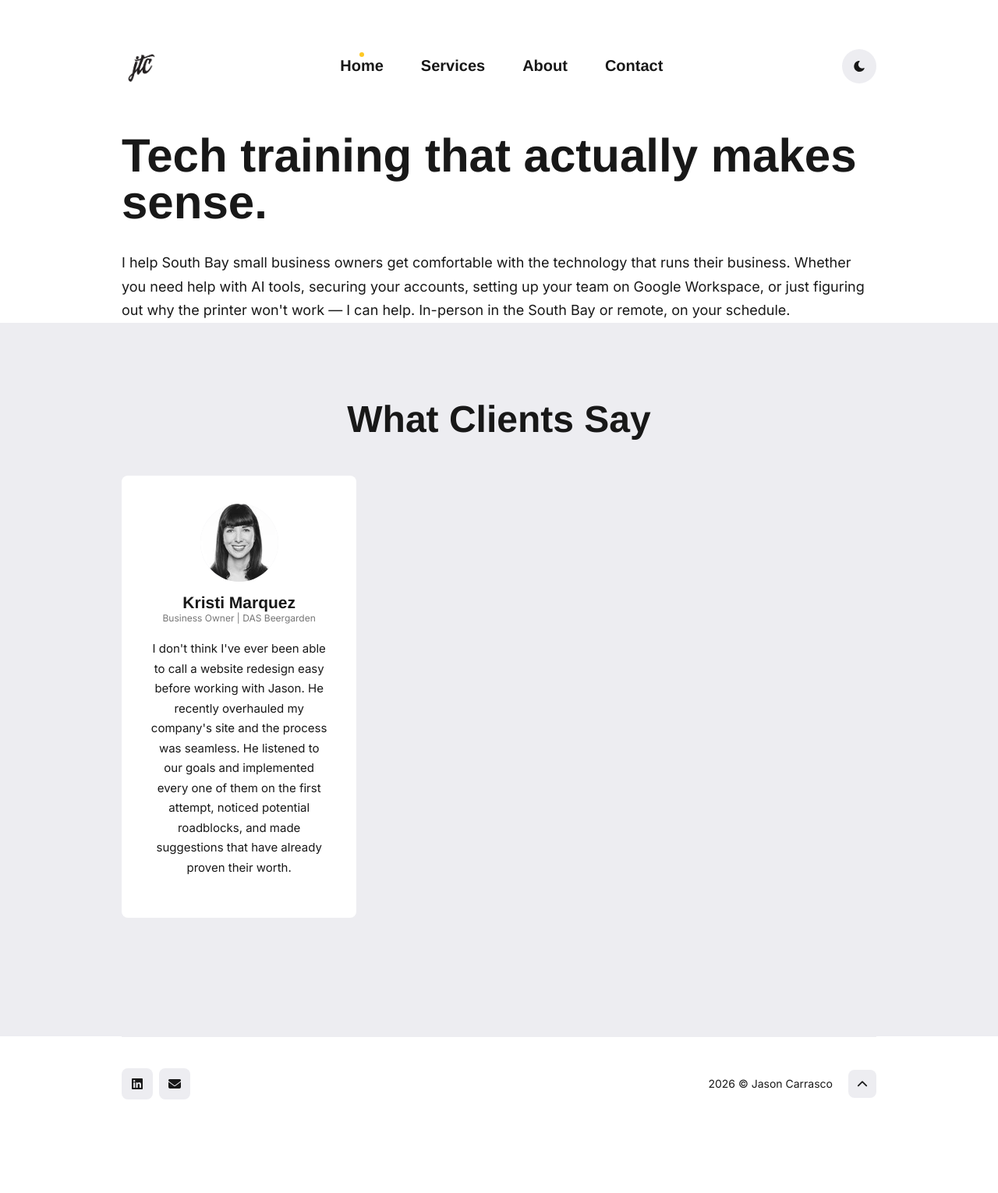
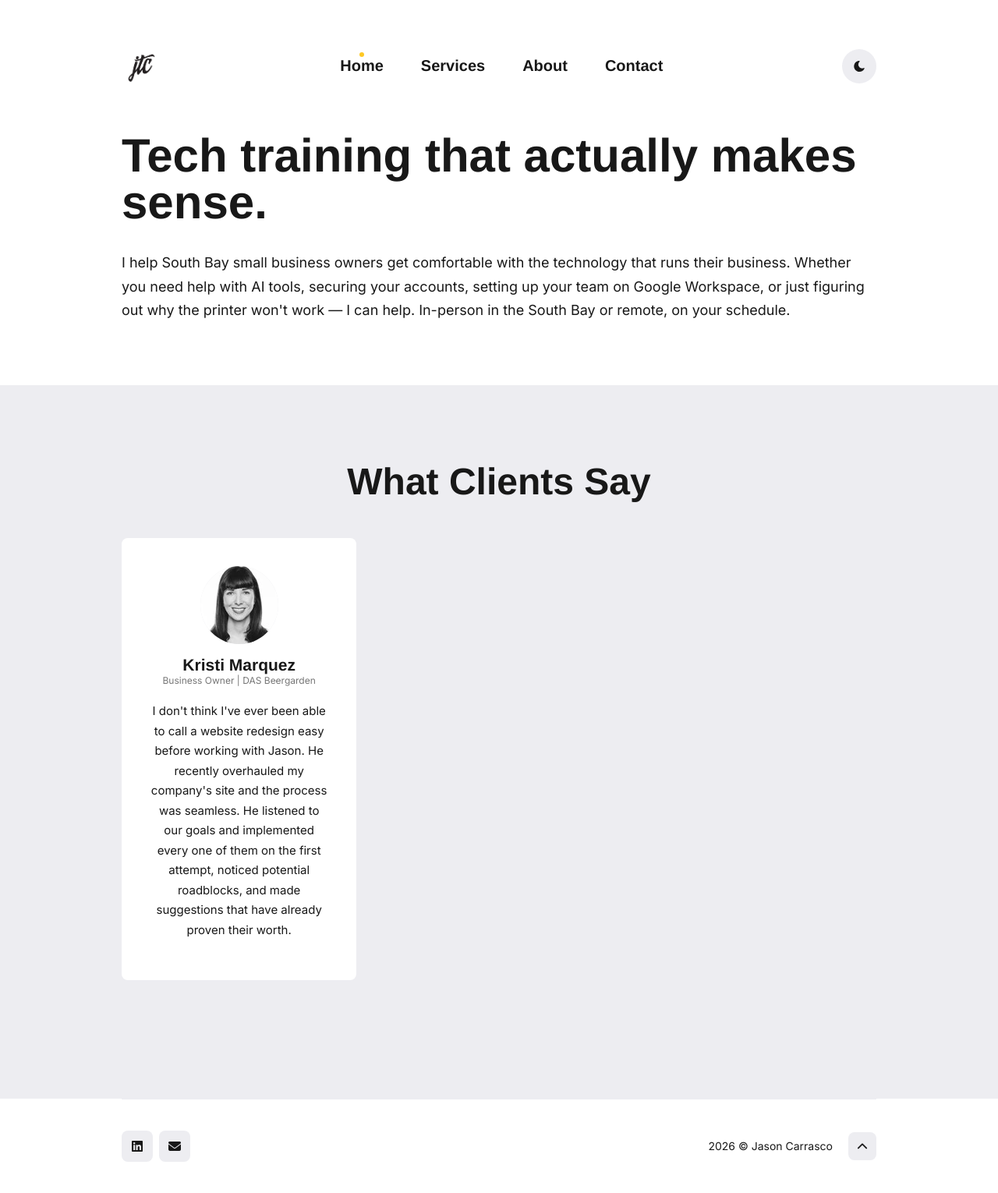
Before and after one commit to jtcarrasco/tech-jtcarrasco, a Jekyll site: the page built from index.html, in a window 1280 px wide. Shown: the whole page at 78% size. Built offline with Jekyll 4.4.1, drawn with Linux system fonts in a browser that asks for light colours; some web fonts are replaced; before the commit the page ends 1450 px from its top, so only the background shows below that.

Commit message:
Add bottom padding to hero section

```diff
--- a/css/_3-modules/hero.scss
+++ b/css/_3-modules/hero.scss
@@ -1,11 +1,13 @@
 /* Hero */
 .hero {
+  padding-bottom: 80px;
+
   @media only screen and (max-width: $desktop) {
-    padding: 40px 0 0;
+    padding: 40px 0 60px;
   }
 
   @media only screen and (max-width: $mobile) {
-    padding: 20px 0 0;
+    padding: 20px 0 40px;
   }
 }
 
```
